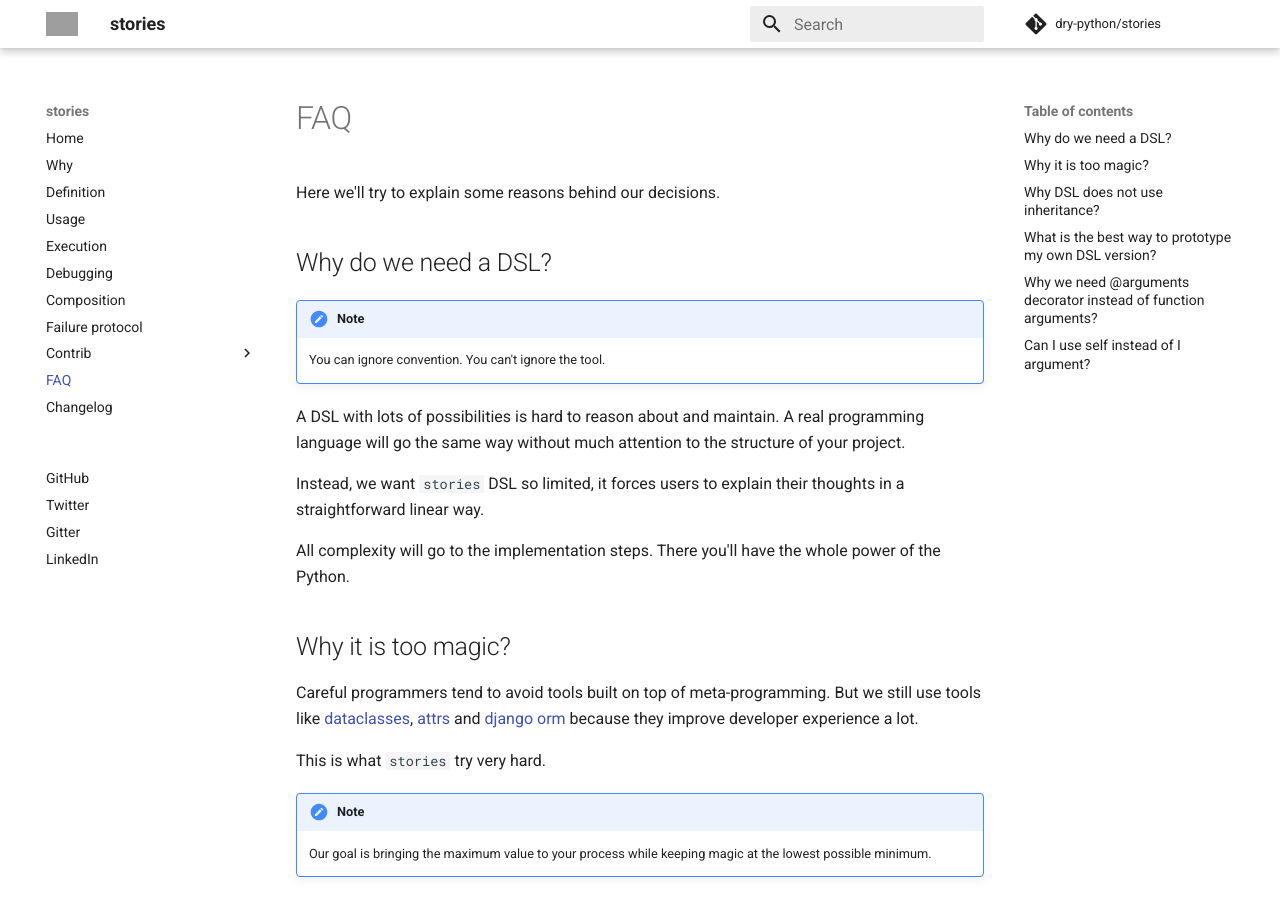
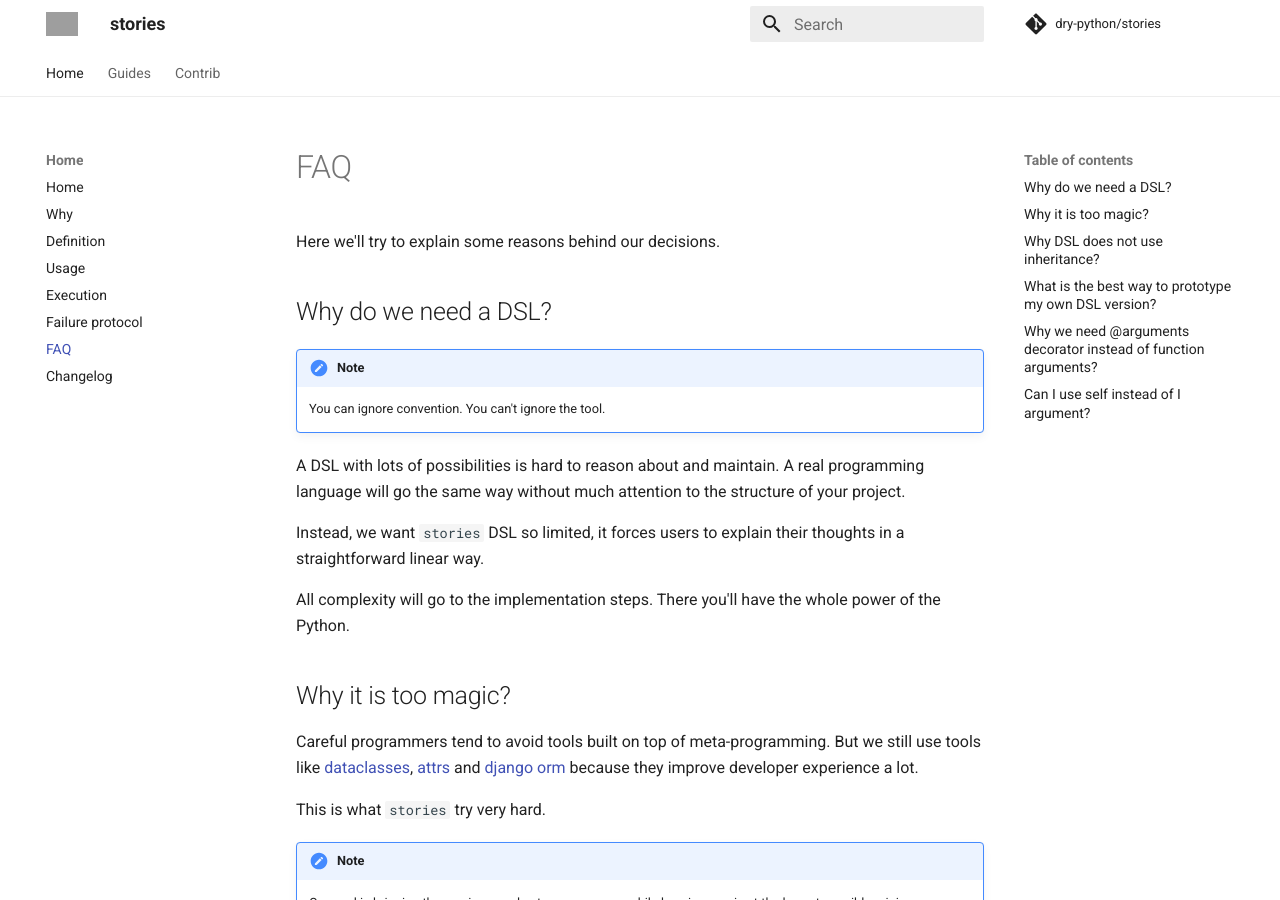
Before and after one commit to proofit404/stories, an MkDocs documentation site: the page built from docs/faq.md, in a window 1280 px wide and 900 px high. Built offline with MkDocs 1.6.1 and Material for MkDocs 9.7.7, drawn with Linux system fonts in a browser that asks for light colours; comment, search, counter and statistics services are not loaded; grey boxes are pictures that could not be loaded.

Commit message:
build: use tabbed layout in the documentation site

```diff
--- a/mkdocs.yml
+++ b/mkdocs.yml
@@ -12,6 +12,8 @@ theme:
   favicon: "https://raw.githubusercontent.com\
     /dry-python/brand/master/logo/dry-python.ico"
   language: "en"
+  features:
+    - tabs
 repo_name: dry-python/stories
 repo_url: "https://github.com/dry-python/stories"
 edit_uri: ""
@@ -28,27 +30,19 @@ markdown_extensions:
 extra_javascript:
   - "javascripts/extra.js"
 nav:
-  - "Home": index.md
-  - "Why": why.md
-  - "Definition": definition.md
-  - "Usage": usage.md
-  - "Execution": execution.md
-  - "Debugging": debugging.md
-  - "Composition": composition.md
-  - "Failure protocol": failure_protocol.md
+  - "Home":
+      - "Home": index.md
+      - "Why": why.md
+      - "Definition": definition.md
+      - "Usage": usage.md
+      - "Execution": execution.md
+      - "Failure protocol": failure_protocol.md
+      - "FAQ": faq.md
+      - "Changelog": changelog.md
+  - "Guides":
+      - "Debugging": debugging.md
+      - "Composition": composition.md
   - "Contrib":
       - "Py.test": contrib/pytest.md
       - "Debug toolbars": contrib/debug_toolbars.md
       - "Sentry": contrib/sentry.md
-  - "FAQ": faq.md
-  - "Changelog": changelog.md
-  # A UI hack to split Table of Content into two visual parts.
-  - "": "/"
-  - "": "/"
-  - "": "/"
-  - "": "/"
-  - "": "/"
-  - "GitHub": "https://github.com/dry-python"
-  - "Twitter": "https://twitter.com/dry_py"
-  - "Gitter": "https://gitter.im/dry-python/stories"
-  - "LinkedIn": "https://www.linkedin.com/company/drylabs/"
```
